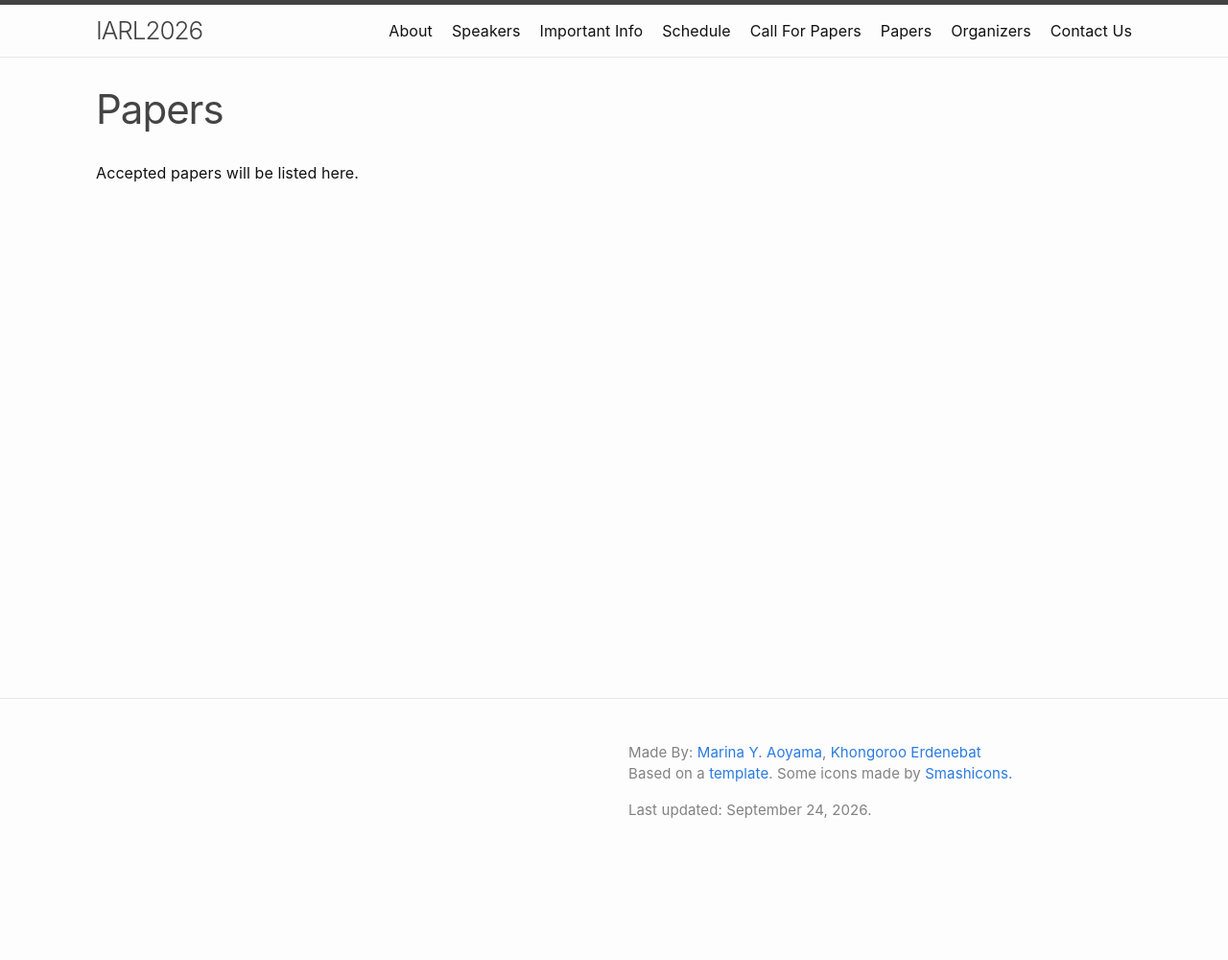
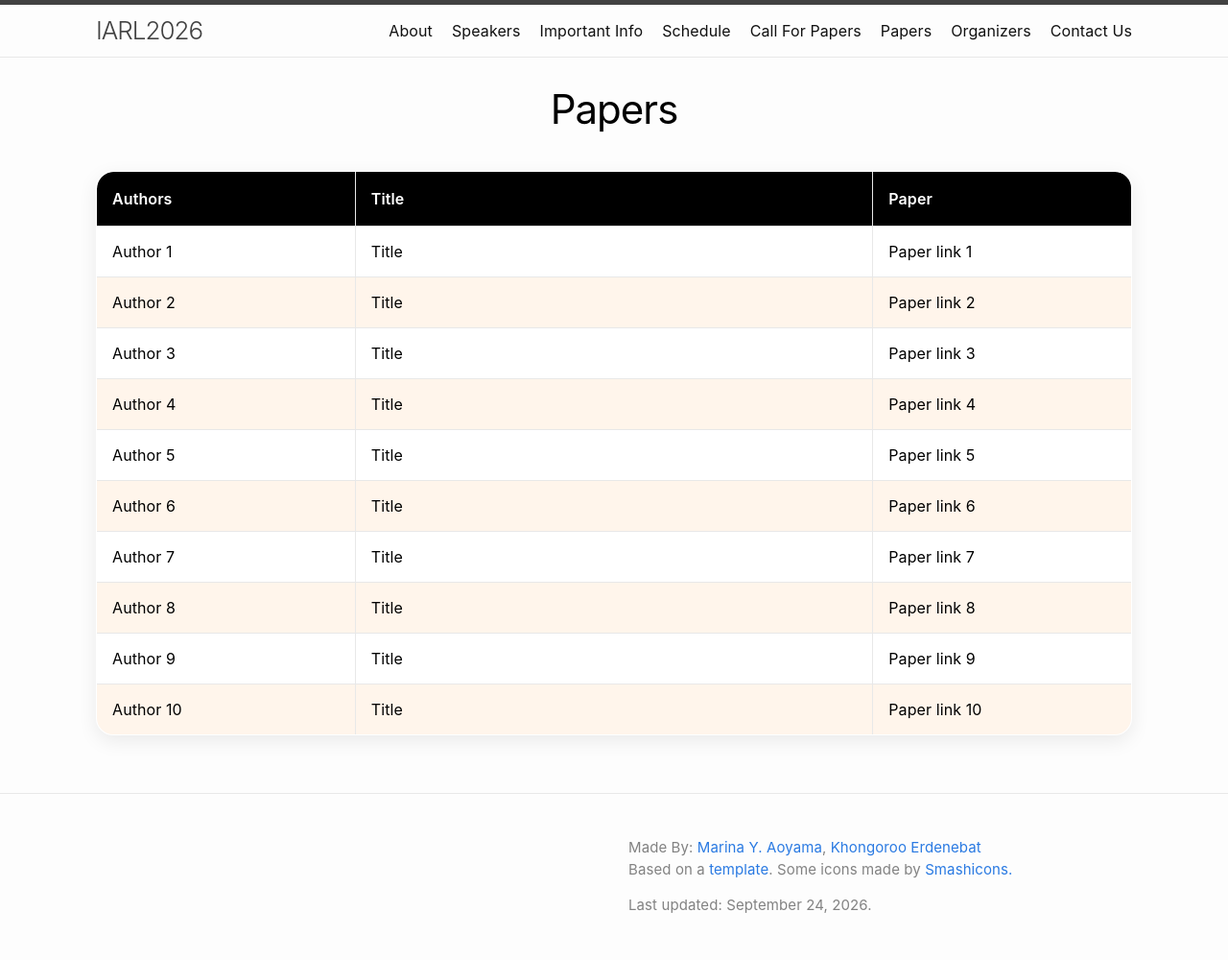
Before and after one commit to aistairc/IROS2026-workshop, a Jekyll site: the page built from papers.md, in a window 1280 px wide. Shown: the whole page at 96% size. Built offline with Jekyll 4.4.1, drawn with Linux system fonts in a browser that asks for light colours; before the commit the page ends 900 px from its top, so only the background shows below that.

Commit message:
Add table
Added styles and table structure for accepted papers.

```diff
--- a/papers.md
+++ b/papers.md
@@ -3,5 +3,148 @@ layout: page
 title: Papers
 permalink: /papers/
 ---
+<style>
+    .schedule-container {
+        max-width: 1100px;
+        margin: auto;
+    }
+    h1 {
+        text-align: center;
+        color: #000000;
+        margin-bottom: 25px;
+        font-size: 32px;
+    }
+    h2 {
+        text-align: center;
+        color: #000000;
+        margin-bottom: 40px;
+        font-size: 20px;
+    }
+    table {
+    width: 100%;
+    border-collapse: collapse;
+    overflow: hidden;
+    border-radius: 18px;
+    background: white;
+    box-shadow: 0 6px 20px rgba(0,0,0,0.08);
+    }
+    /* Column widths */
+    th:nth-child(1),
+    td:nth-child(1) {
+        width: 25%;
+    }
+    th:nth-child(3),
+    td:nth-child(3) {
+        width: 25%;
+    }
+    th:nth-child(4),
+    td:nth-child(4) {
+        width: 55%;
+    }
+     /* Header */
+    thead th {
+        background-color: #000;
+        color: #fff;
+        padding: 16px;
+        text-align: left;
+        font-weight: 600;
+        border-right: 1px solid #e8e8e8;
+    }
+    /* Body Cells */
+    tbody td {
+        padding: 14px 16px;
+        color: #000;
+        border-right: 1px solid #e8e8e8;
+    }
+    /* Remove right border from last column */
+    thead th:last-child,
+    tbody td:last-child {
+        border-right: none;
+    }
+     /* Rounded top corners */
+    thead th:first-child {
+        border-top-left-radius: 18px;
+    }
+    thead th:last-child {
+        border-top-right-radius: 18px;
+    }
+    /* Alternating row colors */
+    tbody tr:nth-child(odd) {
+        background-color: #ffffff;
+    }
+    tbody tr:nth-child(even) {
+        background-color: #fff5eb;
+    }
+    /* Hover */
+    tbody tr:hover {
+        background-color: #fff0dc;
+        transition: 0.2s ease;
+    }
+</style>
 
-Accepted papers will be listed here.
+<body>
+    <div class="schedule-container">
+        <div class="spacing_style"></div>
+        <table>
+            <thead>
+                <tr>
+                    <th>Authors</th>
+                    <th>Title</th>
+                    <th>Paper</th>
+                </tr>
+            </thead>
+            <tbody>
+                <tr>
+                    <td>Author 1</td>
+                    <td>Title</td>
+                    <td>Paper link 1</td>
+                </tr>
+               <tr>
+                    <td>Author 2</td>
+                    <td>Title</td>
+                    <td>Paper link 2</td>
+                </tr>
+                <tr>
+                    <td>Author 3</td>
+                    <td>Title</td>
+                    <td>Paper link 3</td>
+                </tr>
+                <tr>
+                    <td>Author 4</td>
+                    <td>Title</td>
+                    <td>Paper link 4</td>
+                </tr>
+                <tr>
+                    <td>Author 5</td>
+                    <td>Title</td>
+                    <td>Paper link 5</td>
+                </tr>
+                <tr>
+                    <td>Author 6</td>
+                    <td>Title</td>
+                    <td>Paper link 6</td>
+                </tr>
+                <tr>
+                    <td>Author 7</td>
+                    <td>Title</td>
+                    <td>Paper link 7</td>
+                </tr>
+                <tr>
+                    <td>Author 8</td>
+                    <td>Title</td>
+                    <td>Paper link 8</td>
+                </tr>
+                <tr>
+                    <td>Author 9</td>
+                    <td>Title</td>
+                    <td>Paper link 9</td>
+                </tr>
+                <tr>
+                    <td>Author 10</td>
+                    <td>Title</td>
+                    <td>Paper link 10</td>
+                </tr>
+            </tbody>
+        </table>
+    </div>
+</body>
```
